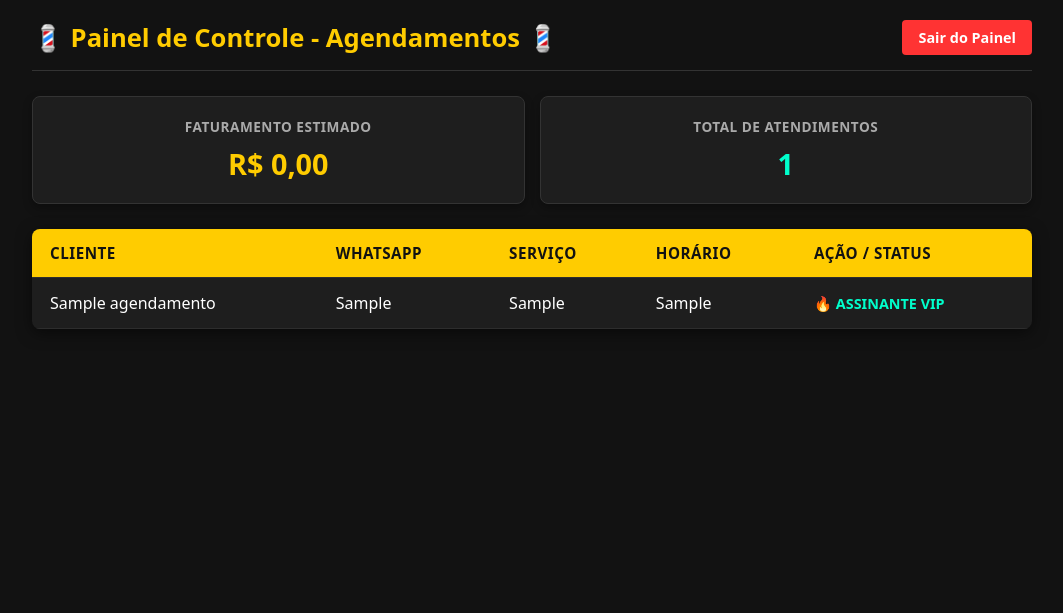
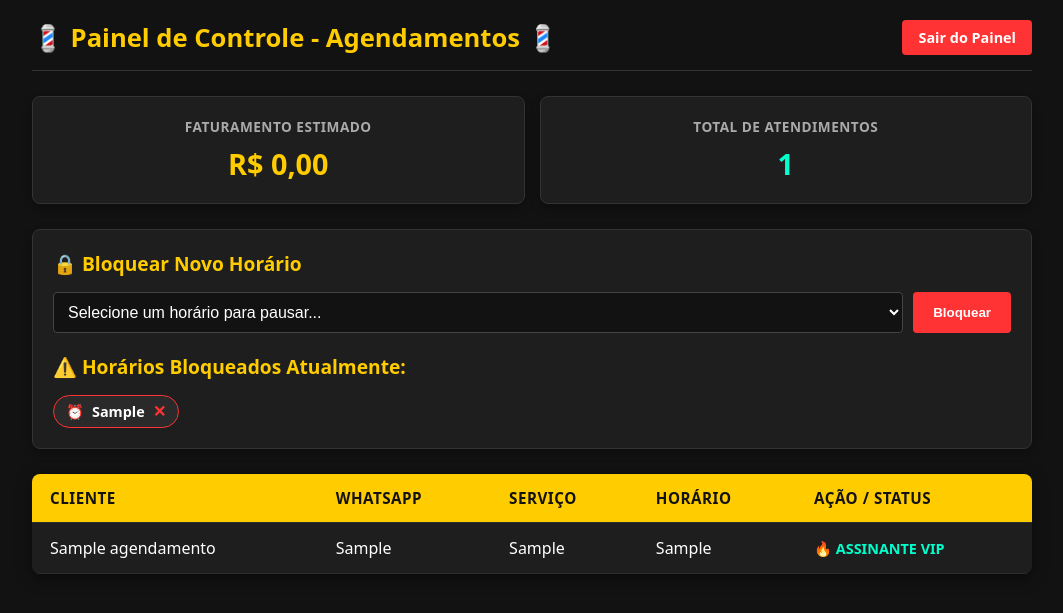
Before and after one commit to madsenkill/sistema-agendamento-barbearia, a Flask app: page /admin in a window 1280 px wide. Shown: the top 613 px of the page, without its empty margins (108-1171 px from the left). Run offline with Flask 3, Linux system fonts and the light colour scheme; a user stored in the database is signed in; tables that the repository leaves empty hold one stand-in row (values such as "Sample post").

Commit message:
Painel completo: Financas e controle de horarios adicionados

```diff
--- a/app.py
+++ b/app.py
@@ -32,6 +32,13 @@ def iniciar_banco():
         )
     """)
 
+    # === [ALTERAÇÃO 1] Criamos a tabela para gerenciar horários bloqueados pelo admin ===
+    cursor.execute("""
+        CREATE TABLE IF NOT EXISTS bloqueios (
+            horario TEXT UNIQUE
+        )
+    """)
+
     # Inserimos um usuário administrador padrão se ele não existir
     try:
         cursor.execute("INSERT OR IGNORE INTO admins (usuario, senha) VALUES (?, ?)", ("admin", "admin123"))
@@ -49,26 +56,30 @@ def pegar_horarios_ocupados():
     conexao = sqlite3.connect("barbearia.db")
     cursor = conexao.cursor()
 
-    # 2. Fazer a query SQL para pegar apenas a coluna "horario" de todos os agendamentos
+    # 2. Puxa horários de agendamentos de clientes
     cursor.execute("SELECT horario FROM agendamentos")
-    linhas = cursor.fetchall()  # Puxa todas as linhas encontradas no banco
+    linhas_agendamentos = cursor.fetchall()
+
+    # === [ALTERAÇÃO 2] Puxa também os horários que o Admin bloqueou manualmente ===
+    cursor.execute("SELECT horario FROM bloqueios")
+    linhas_bloqueios = cursor.fetchall()
 
     conexao.close()
 
-    # 3. Limpamos os dados usando o mesmo nome de variável (linha)
-    horarios_ocupados = [linha[0] for linha in linhas]
+    # Juntamos tudo na lista de horários indisponíveis para o cliente
+    horarios_ocupados = [linha[0] for linha in linhas_agendamentos]
+    horarios_bloqueados_admin = [linha[0] for linha in linhas_bloqueios]
 
-    return horarios_ocupados
+    # Retorna a união dos dois (Agendados + Bloqueados)
+    return list(set(horarios_ocupados + horarios_bloqueados_admin))
+
 app = Flask(__name__)
-app.secret_key = "sua_chave_secreta_aqui_mude_depois" # <- Adicione essa linha aqui!
+app.secret_key = "sua_chave_secreta_aqui_mude_depois"
 
 # Rota 1: Entrega a página visual para o cliente
 @app.route('/')
 def home():
-    # 1. ligamos a maquina pra descobrir quais horarios estao pegos.
     ocupados = pegar_horarios_ocupados()
-
-    # 2. Entregamos o HTML e enviamos a lista junto com o nome 'horarios_bloqueados'
     return render_template('index.html', horarios_bloqueados=ocupados)
 
 # Rota 2: A caixinha de correio que recebe os dados do agendamento para salvar
@@ -104,7 +115,6 @@ def salvar_agendamento():
     conexao.commit()
     conexao.close()
 
-    # Enviamos a resposta dizendo se ele é VIP ou não!
     return jsonify({
         "status": "sucesso",
         "mensagem": "Agendamento gravado!",
@@ -116,18 +126,13 @@ def salvar_agendamento():
 def cadastrar_marcelo_vip():
     conexao = sqlite3.connect("barbearia.db")
     cursor = conexao.cursor()
-
     nome_vip = "Marcelo Assinante"
     whatsapp_vip = "21999999999"
-
-    # Executamos o comando com os parâmetros na mesma linha para garantir o envio correto
     cursor.execute("INSERT INTO assinantes (nome, whatsapp) VALUES (?, ?)", (nome_vip, whatsapp_vip))
-
     conexao.commit()
     conexao.close()
     return f"Sucesso! {nome_vip} adicionado com o número {whatsapp_vip}!"
 
-# Rota 3: Tela do Painel Administrativo
 # Rota 3: Tela de Login do Admin
 @app.route('/login', methods=['GET', 'POST'])
 def login_admin():
@@ -137,14 +142,12 @@ def login_admin():
 
         conexao = sqlite3.connect("barbearia.db")
         cursor = conexao.cursor()
-
-        # Procura o admin no banco
         cursor.execute("SELECT * FROM admins WHERE usuario = ? AND senha = ?", (usuario_digitado, senha_digitada))
         admin_valido = cursor.fetchone()
         conexao.close()
 
         if admin_valido:
-            session['admin_logado'] = usuario_digitado # Salva o carimbo na sessão!
+            session['admin_logado'] = usuario_digitado
             return redirect('/admin')
         else:
             return render_template('login.html', erro="Usuário ou senha incorretos!")
@@ -154,11 +157,10 @@ def login_admin():
 # Rota de Logout para sair do painel com segurança
 @app.route('/logout')
 def logout_admin():
-    session.pop('admin_logado', None) # Remove o carimbo
+    session.pop('admin_logado', None)
     return redirect('/login')
 
-# Rota 3.1: Tela do Painel Administrativo (AGORA PROTEGIDA!)
-# Rota 3.1: Tela do Painel Administrativo (COM FATURAMENTO E MÉTRICAS)
+# Rota 3.1: Tela do Painel Administrativo (COM FATURAMENTO, MÉTRICAS E HORÁRIOS)
 @app.route('/admin')
 def painel_admin():
     if 'admin_logado' not in session:
@@ -167,6 +169,7 @@ def painel_admin():
     conexao = sqlite3.connect("barbearia.db")
     cursor = conexao.cursor()
 
+    # 1. Puxa os agendamentos
     cursor.execute("SELECT nome, whatsapp, servico, horario FROM agendamentos")
     agendamentos_rows = cursor.fetchall()
 
@@ -180,30 +183,23 @@ def painel_admin():
         servico_texto = row[2]
         horario_cliente = row[3]
 
-        # Verifica se o cliente é assinante VIP
         cursor.execute("SELECT * FROM assinantes WHERE whatsapp = ?", (whatsapp_cliente,))
         eh_vip = cursor.fetchone() is not None
 
-        # --- LÓGICA DE CÁLCULO DO FATURAMENTO ---
         valor_servico = 0.0
-
         if eh_vip:
-            # Se for VIP, o atendimento individual não gera custo no dia
             valor_servico = 0.0
         else:
-            # Se não for VIP, extrai o preço do texto (ex: "Barba - R$ 20,00")
             try:
                 if "R$" in servico_texto:
-                    # Pega tudo o que vem depois do "R$ " e limpa espaços e vírgulas
                     partes = servico_texto.split("R$")
-                    valor_str = partes[1].split("/")[0].strip() # Remove o "/mês" se for plano
+                    valor_str = partes[1].split("/")[0].strip()
                     valor_str = valor_str.replace(",", ".")
                     valor_servico = float(valor_str)
             except Exception as e:
                 print(f"Erro ao calcular valor do serviço '{servico_texto}': {e}")
                 valor_servico = 0.0
 
-        # Somando as métricas do dia
         faturamento_total += valor_servico
         total_atendimentos += 1
 
@@ -215,16 +211,28 @@ def painel_admin():
             "vip": eh_vip
         })
 
+    # === [ALTERAÇÃO 3] Listagem de horários que já estão bloqueados para gerenciar no painel ===
+    cursor.execute("SELECT horario FROM bloqueios")
+    bloqueados_rows = cursor.fetchall()
+    lista_bloqueados = [b[0] for b in bloqueados_rows]
+
     conexao.close()
 
-    # Formata o faturamento para exibir bonitinho como moeda (ex: R$ 150,00)
     faturamento_formatado = f"R$ {faturamento_total:.2f}".replace(".", ",")
+
+    # Lista de horários padrão que a barbearia atende (para você escolher qual quer bloquear)
+    horarios_padrao_barbearia = [
+        "09:00", "10:00", "11:00", "12:00", "13:00",
+        "14:00", "15:00", "16:00", "17:00", "18:00", "19:00"
+    ]
 
     return render_template(
         'admin.html',
         agendamentos=lista_agendamentos,
         faturamento=faturamento_formatado,
-        total_atendimentos=total_atendimentos
+        total_atendimentos=total_atendimentos,
+        horarios_disponiveis_painel=horarios_padrao_barbearia,
+        horarios_bloqueados_admin=lista_bloqueados
     )
 
 # Rota 4: Botão mágico para tornar o cliente VIP direto pelo painel
@@ -236,17 +244,55 @@ def tornar_vip_painel():
 
     conexao = sqlite3.connect("barbearia.db")
     cursor = conexao.cursor()
-
     try:
-        # Insere o cliente na tabela de assinantes se ele já não estiver lá
         cursor.execute("INSERT OR IGNORE INTO assinantes (nome, whatsapp) VALUES (?, ?)", (nome_cliente, whatsapp_cliente))
         conexao.commit()
         resposta = {"status": "sucesso", "mensagem": f"{nome_cliente} agora é VIP!"}
     except Exception as e:
         resposta = {"status": "erro", "mensagem": str(e)}
-
     conexao.close()
     return jsonify(resposta)
+
+
+# === [ALTERAÇÃO 4] Novas rotas para Bloquear e Liberar horários através do Painel ===
+@app.route('/admin/bloquear-horario', methods=['POST'])
+def bloquear_horario():
+    if 'admin_logado' not in session:
+        return jsonify({"status": "erro", "mensagem": "Não autorizado"}), 401
+
+    dados = request.json
+    horario = dados.get('horario')
+
+    conexao = sqlite3.connect("barbearia.db")
+    cursor = conexao.cursor()
+    try:
+        cursor.execute("INSERT OR IGNORE INTO bloqueios (horario) VALUES (?)", (horario,))
+        conexao.commit()
+        resposta = {"status": "sucesso", "mensagem": f"Horário {horario} bloqueado!"}
+    except Exception as e:
+        resposta = {"status": "erro", "mensagem": str(e)}
+    conexao.close()
+    return jsonify(resposta)
+
+@app.route('/admin/liberar-horario', methods=['POST'])
+def liberar_horario():
+    if 'admin_logado' not in session:
+        return jsonify({"status": "erro", "mensagem": "Não autorizado"}), 401
+
+    dados = request.json
+    horario = dados.get('horario')
+
+    conexao = sqlite3.connect("barbearia.db")
+    cursor = conexao.cursor()
+    try:
+        cursor.execute("DELETE FROM bloqueios WHERE horario = ?", (horario,))
+        conexao.commit()
+        resposta = {"status": "sucesso", "mensagem": f"Horário {horario} liberado!"}
+    except Exception as e:
+        resposta = {"status": "erro", "mensagem": str(e)}
+    conexao.close()
+    return jsonify(resposta)
+
 
 if __name__ == '__main__':
     import os
--- a/templates/admin.html
+++ b/templates/admin.html
@@ -108,6 +108,109 @@
             gap: 4px;
         }
 
+        /* Grid de Cards de Métricas */
+        .metrics-grid {
+            display: grid;
+            grid-template-columns: repeat(auto-fit, minmax(200px, 1fr));
+            gap: 15px;
+            margin-bottom: 25px;
+        }
+
+        .metric-card {
+            background-color: #1e1e1e;
+            border: 1px solid #333;
+            padding: 20px;
+            border-radius: 8px;
+            text-align: center;
+            box-shadow: 0 4px 10px rgba(0,0,0,0.3);
+        }
+
+        .metric-card h4 {
+            color: #aaa;
+            font-size: 0.85rem;
+            text-transform: uppercase;
+            letter-spacing: 0.5px;
+            margin-bottom: 8px;
+        }
+
+        .metric-card p {
+            font-size: 1.8rem;
+            font-weight: bold;
+            color: #ffcc00;
+        }
+
+        .metric-card .atendimentos-cor {
+            color: #00ffcc;
+        }
+
+        /* Painel de Bloqueio de Horários */
+        .box-bloqueio {
+            background-color: #1e1e1e;
+            border: 1px solid #333;
+            padding: 20px;
+            border-radius: 8px;
+            margin-bottom: 25px;
+            box-shadow: 0 4px 10px rgba(0,0,0,0.3);
+        }
+
+        .box-bloqueio h3 {
+            color: #ffcc00;
+            margin-bottom: 15px;
+            font-size: 1.2rem;
+        }
+
+        .form-bloqueio {
+            display: flex;
+            gap: 10px;
+            margin-bottom: 20px;
+        }
+
+        .form-bloqueio select {
+            flex: 1;
+            padding: 10px;
+            background-color: #121212;
+            color: #fff;
+            border: 1px solid #444;
+            border-radius: 4px;
+            font-size: 1rem;
+        }
+
+        .btn-bloquear {
+            background-color: #ff3333;
+            color: #fff;
+            border: none;
+            padding: 10px 20px;
+            font-weight: bold;
+            border-radius: 4px;
+            cursor: pointer;
+        }
+
+        .lista-bloqueados {
+            display: flex;
+            flex-wrap: wrap;
+            gap: 10px;
+        }
+
+        .tag-bloqueada {
+            background-color: #2a2a2a;
+            border: 1px solid #ff3333;
+            padding: 6px 12px;
+            border-radius: 20px;
+            display: inline-flex;
+            align-items: center;
+            gap: 8px;
+            font-size: 0.9rem;
+        }
+
+        .btn-liberar {
+            background: none;
+            border: none;
+            color: #ff3333;
+            font-weight: bold;
+            cursor: pointer;
+            font-size: 1rem;
+        }
+
         /* 📱 RESPONSIVIDADE: O segredo para Celulares */
         @media (max-width: 768px) {
             .header-painel {
@@ -216,6 +287,34 @@
                 <p class="atendimentos-cor">{{ total_atendimentos }}</p>
             </div>
         </div>
+
+        <div class="box-bloqueio">
+            <h3>🔒 Bloquear Novo Horário</h3>
+            <div class="form-bloqueio">
+                <select id="select-horario">
+                    <option value="">Selecione um horário para pausar...</option>
+                    {% for hr in horarios_disponiveis_painel %}
+                        <option value="{{ hr }}">{{ hr }}h</option>
+                    {% endfor %}
+                </select>
+                <button class="btn-bloquear" onclick="bloquearHorario()">Bloquear</button>
+            </div>
+
+            <h3>⚠️ Horários Bloqueados Atualmente:</h3>
+            <div class="lista-bloqueados">
+                {% if horarios_bloqueados_admin %}
+                    {% for hr_bloq in horarios_bloqueados_admin %}
+                        <div class="tag-bloqueada">
+                            ⏰ <b>{{ hr_bloq }}</b>
+                            <button class="btn-liberar" onclick="liberarHorario('{{ hr_bloq }}')">✕</button>
+                        </div>
+                    {% endfor %}
+                {% else %}
+                    <p style="color: #888; font-size: 0.9rem;">Nenhum horário bloqueado. Todos estão disponíveis para os clientes!</p>
+                {% endif %}
+            </div>
+        </div>
+
         <table>
             <thead>
                 <tr>
@@ -271,6 +370,49 @@
                 console.error("Erro:", error);
             });
         }
+
+        // Funções para Bloquear e Liberar Horários
+        function bloquearHorario() {
+            const campoHorario = document.getElementById('select-horario');
+            const horarioSelecionado = campoHorario.value;
+
+            if (!horarioSelecionado) {
+                alert("Por favor, selecione um horário válido primeiro!");
+                return;
+            }
+
+            fetch('/admin/bloquear-horario', {
+                method: 'POST',
+                headers: { 'Content-Type': 'application/json' },
+                body: JSON.stringify({ horario: horarioSelecionado })
+            })
+            .then(response => response.json())
+            .then(data => {
+                if (data.status === "sucesso") {
+                    location.reload();
+                } else {
+                    alert("Erro ao bloquear: " + data.mensagem);
+                }
+            });
+        }
+
+        function liberarHorario(horarioParaLiberar) {
+            if (!confirm(`Quer mesmo liberar o horário ${horarioParaLiberar}?`)) return;
+
+            fetch('/admin/liberar-horario', {
+                method: 'POST',
+                headers: { 'Content-Type': 'application/json' },
+                body: JSON.stringify({ horario: horarioParaLiberar })
+            })
+            .then(response => response.json())
+            .then(data => {
+                if (data.status === "sucesso") {
+                    location.reload();
+                } else {
+                    alert("Erro ao liberar: " + data.mensagem);
+                }
+            });
+        }
     </script>
 </body>
 </html>
```
Also changed, not shown: other parts of templates/admin.html (+7 -39 lines).
